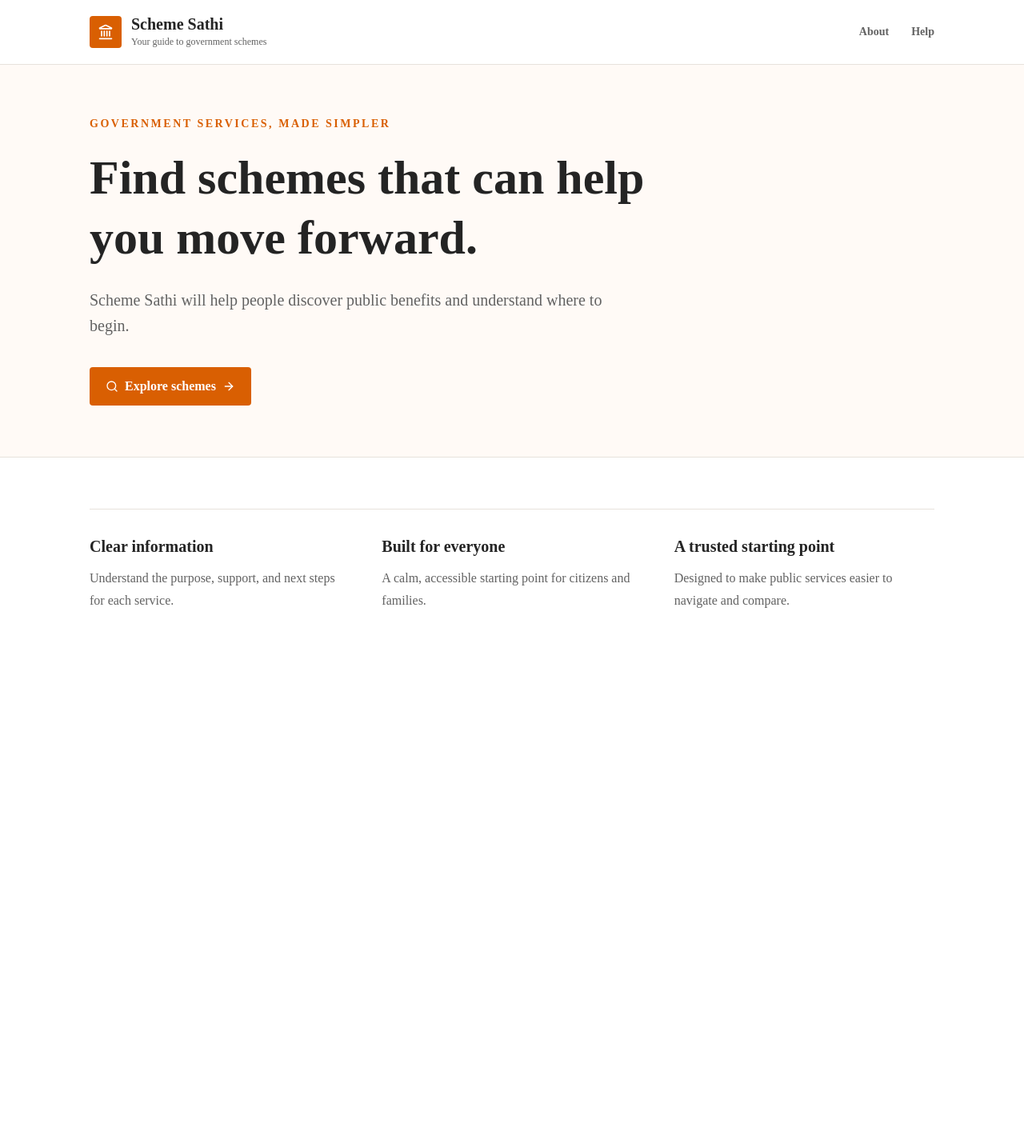
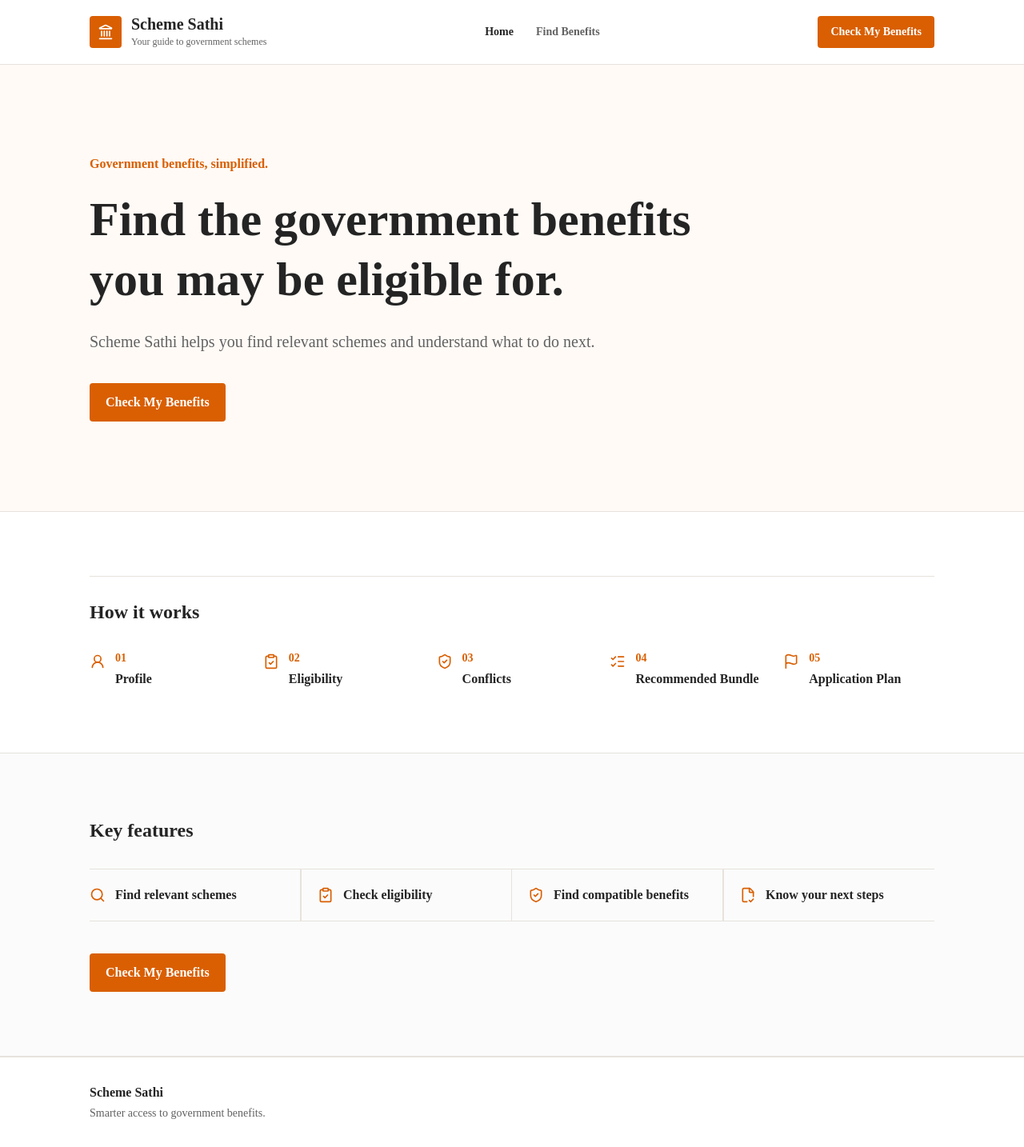
Before and after one commit to AmanShejul/scheme-sathi-, a Next.js app: page / in a window 1280 px wide. Shown: the whole page at 80% size. Before the commit the page ends 829 px from the top, so only its background shows below. Built offline with nearby package versions, Linux system fonts and the light colour scheme.

Commit message:
build Scheme Sathi home page

```diff
--- a/app/page.tsx
+++ b/app/page.tsx
@@ -1,7 +1,31 @@
-import { ArrowRight, Search } from "lucide-react";
+import Link from "next/link";
+import {
+  ClipboardCheck,
+  FileCheck2,
+  Flag,
+  ListChecks,
+  Search,
+  ShieldCheck,
+  UserRound,
+} from "lucide-react";
 
 import { SiteHeader } from "@/components/site-header";
 import { Button } from "@/components/ui/button";
+
+const steps = [
+  { number: "01", label: "Profile", icon: UserRound },
+  { number: "02", label: "Eligibility", icon: ClipboardCheck },
+  { number: "03", label: "Conflicts", icon: ShieldCheck },
+  { number: "04", label: "Recommended Bundle", icon: ListChecks },
+  { number: "05", label: "Application Plan", icon: Flag },
+];
+
+const features = [
+  { title: "Find relevant schemes", icon: Search },
+  { title: "Check eligibility", icon: ClipboardCheck },
+  { title: "Find compatible benefits", icon: ShieldCheck },
+  { title: "Know your next steps", icon: FileCheck2 },
+];
 
 export default function Home() {
   return (
@@ -9,50 +33,62 @@ export default function Home() {
       <SiteHeader />
 
       <main>
-        <section id="about" className="border-b border-border bg-[#fffaf6]">
-          <div className="mx-auto flex min-h-[30rem] w-full max-w-6xl flex-col justify-center px-6 py-16 sm:px-10 lg:px-12">
-            <p className="mb-5 text-sm font-bold uppercase tracking-[0.18em] text-primary">
-              Government services, made simpler
-            </p>
-            <h1 className="max-w-3xl text-4xl font-bold leading-tight text-foreground sm:text-5xl lg:text-6xl">
-              Find schemes that can help you move forward.
+        <section className="border-b border-border bg-[#fffaf6]">
+          <div className="mx-auto flex w-full max-w-6xl flex-col items-start px-6 py-20 sm:px-10 sm:py-24 lg:px-12 lg:py-28">
+            <p className="text-base font-bold text-primary">Government benefits, simplified.</p>
+            <h1 className="mt-5 max-w-3xl text-4xl font-bold leading-tight text-foreground sm:text-5xl lg:text-6xl">
+              Find the government benefits you may be eligible for.
             </h1>
             <p className="mt-6 max-w-2xl text-lg leading-8 text-muted-foreground sm:text-xl">
-              Scheme Sathi will help people discover public benefits and understand where to begin.
+              Scheme Sathi helps you find relevant schemes and understand what to do next.
             </p>
-            <div className="mt-9">
-              <Button size="lg" className="gap-2">
-                <Search className="size-4" aria-hidden="true" />
-                Explore schemes
-                <ArrowRight className="size-4" aria-hidden="true" />
-              </Button>
+            <Button asChild size="lg" className="mt-9">
+              <Link href="/find-benefits">Check My Benefits</Link>
+            </Button>
+          </div>
+        </section>
+
+        <section className="mx-auto w-full max-w-6xl px-6 py-16 sm:px-10 lg:px-12 lg:py-20">
+          <div className="border-t border-border pt-7">
+            <h2 className="text-2xl font-bold text-foreground">How it works</h2>
+            <div className="mt-8 grid gap-7 sm:grid-cols-2 lg:grid-cols-5">
+              {steps.map(({ number, label, icon: Icon }) => (
+                <div key={number} className="flex items-start gap-3">
+                  <Icon className="mt-1 size-5 shrink-0 text-primary" aria-hidden="true" />
+                  <div>
+                    <p className="text-sm font-bold text-primary">{number}</p>
+                    <p className="mt-1 font-bold text-foreground">{label}</p>
+                  </div>
+                </div>
+              ))}
             </div>
           </div>
         </section>
 
-        <section id="help" className="mx-auto w-full max-w-6xl px-6 py-16 sm:px-10 lg:px-12">
-          <div className="grid gap-10 border-t border-border pt-8 md:grid-cols-3">
-            <div>
-              <h2 className="text-xl font-bold text-foreground">Clear information</h2>
-              <p className="mt-3 leading-7 text-muted-foreground">
-                Understand the purpose, support, and next steps for each service.
-              </p>
+        <section className="border-y border-border bg-muted/40">
+          <div className="mx-auto w-full max-w-6xl px-6 py-16 sm:px-10 lg:px-12 lg:py-20">
+            <h2 className="text-2xl font-bold text-foreground">Key features</h2>
+            <div className="mt-8 grid gap-0 border-y border-border sm:grid-cols-2 lg:grid-cols-4">
+              {features.map(({ title, icon: Icon }) => (
+                <div key={title} className="flex items-center gap-3 border-b border-border py-5 last:border-b-0 sm:px-5 sm:even:border-l lg:border-b-0 lg:border-r lg:first:pl-0 lg:last:border-r-0">
+                  <Icon className="size-5 shrink-0 text-primary" aria-hidden="true" />
+                  <p className="font-bold text-foreground">{title}</p>
+                </div>
+              ))}
             </div>
-            <div>
-              <h2 className="text-xl font-bold text-foreground">Built for everyone</h2>
-              <p className="mt-3 leading-7 text-muted-foreground">
-                A calm, accessible starting point for citizens and families.
-              </p>
-            </div>
-            <div>
-              <h2 className="text-xl font-bold text-foreground">A trusted starting point</h2>
-              <p className="mt-3 leading-7 text-muted-foreground">
-                Designed to make public services easier to navigate and compare.
-              </p>
-            </div>
+            <Button asChild size="lg" className="mt-10">
+              <Link href="/find-benefits">Check My Benefits</Link>
+            </Button>
           </div>
         </section>
       </main>
+
+      <footer className="border-t border-border bg-background">
+        <div className="mx-auto flex w-full max-w-6xl flex-col gap-1 px-6 py-8 sm:px-10 lg:px-12">
+          <p className="font-bold text-foreground">Scheme Sathi</p>
+          <p className="text-sm text-muted-foreground">Smarter access to government benefits.</p>
+        </div>
+      </footer>
     </div>
   );
 }
--- a/components/site-header.tsx
+++ b/components/site-header.tsx
@@ -1,5 +1,7 @@
 import Link from "next/link";
 import { Landmark } from "lucide-react";
+
+import { Button } from "@/components/ui/button";
 
 export function SiteHeader() {
   return (
@@ -15,13 +17,16 @@ export function SiteHeader() {
           </span>
         </Link>
         <nav aria-label="Main navigation" className="hidden items-center gap-7 text-sm font-bold text-muted-foreground sm:flex">
-          <Link className="transition-colors hover:text-foreground" href="#about">
-            About
+          <Link className="text-foreground transition-colors hover:text-primary" href="/">
+            Home
           </Link>
-          <Link className="transition-colors hover:text-foreground" href="#help">
-            Help
+          <Link className="transition-colors hover:text-foreground" href="/find-benefits">
+            Find Benefits
           </Link>
         </nav>
+        <Button asChild size="sm" className="shrink-0 sm:h-10 sm:px-4">
+          <Link href="/find-benefits">Check My Benefits</Link>
+        </Button>
       </div>
     </header>
   );
--- a/components/ui/button.tsx
+++ b/components/ui/button.tsx
@@ -3,22 +3,29 @@ import * as React from "react";
 import { cn } from "@/lib/utils";
 
 type ButtonProps = React.ButtonHTMLAttributes<HTMLButtonElement> & {
+  asChild?: boolean;
   size?: "default" | "sm" | "lg";
   variant?: "default" | "outline";
 };
 
-function Button({ className, size = "default", variant = "default", ...props }: ButtonProps) {
+function Button({ asChild = false, className, size = "default", variant = "default", ...props }: ButtonProps) {
+  const classes = cn(
+    "inline-flex items-center justify-center rounded-sm font-bold transition-colors focus-visible:outline-none focus-visible:ring-2 focus-visible:ring-ring disabled:pointer-events-none disabled:opacity-50",
+    variant === "default" && "bg-primary text-primary-foreground hover:bg-[#b84f00]",
+    variant === "outline" && "border border-border bg-background text-foreground hover:bg-muted",
+    size === "default" && "h-10 px-4",
+    size === "sm" && "h-9 px-3 text-sm",
+    size === "lg" && "h-12 px-5 text-base",
+    className,
+  );
+
+  if (asChild) {
+    return <span className={classes}>{props.children}</span>;
+  }
+
   return (
     <button
-      className={cn(
-        "inline-flex items-center justify-center rounded-sm font-bold transition-colors focus-visible:outline-none focus-visible:ring-2 focus-visible:ring-ring disabled:pointer-events-none disabled:opacity-50",
-        variant === "default" && "bg-primary text-primary-foreground hover:bg-[#b84f00]",
-        variant === "outline" && "border border-border bg-background text-foreground hover:bg-muted",
-        size === "default" && "h-10 px-4",
-        size === "sm" && "h-9 px-3 text-sm",
-        size === "lg" && "h-12 px-5 text-base",
-        className,
-      )}
+      className={classes}
       {...props}
     />
   );
```
